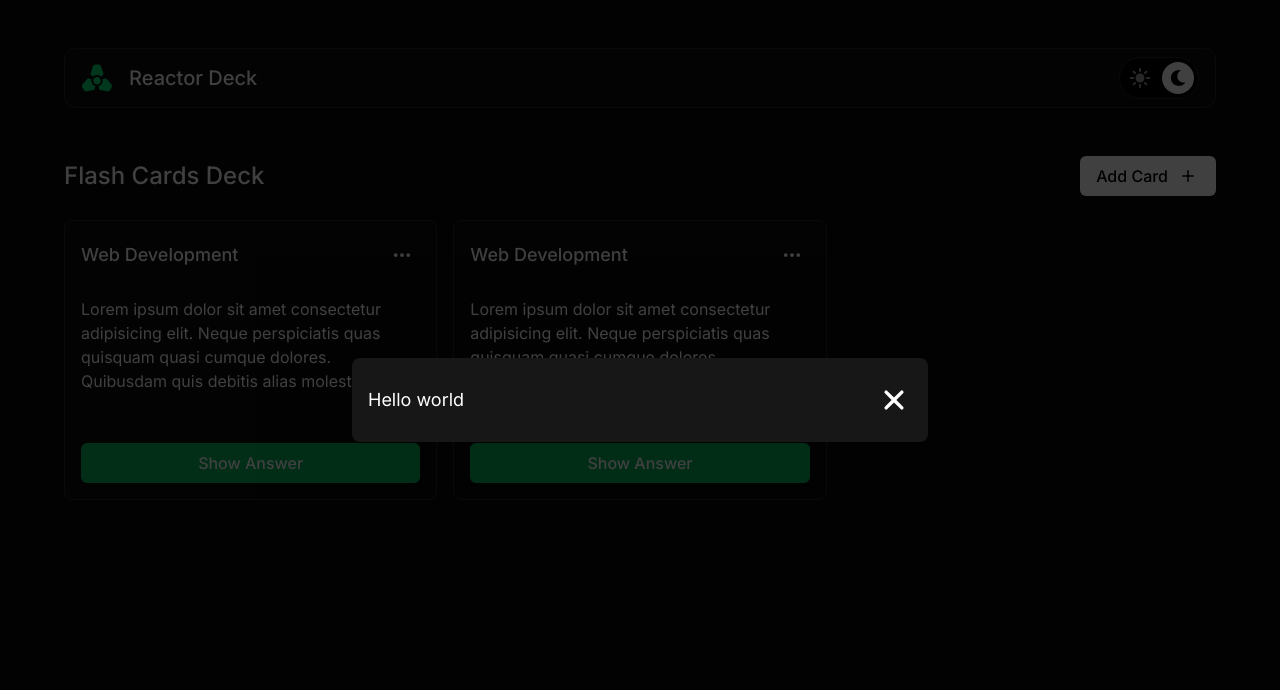
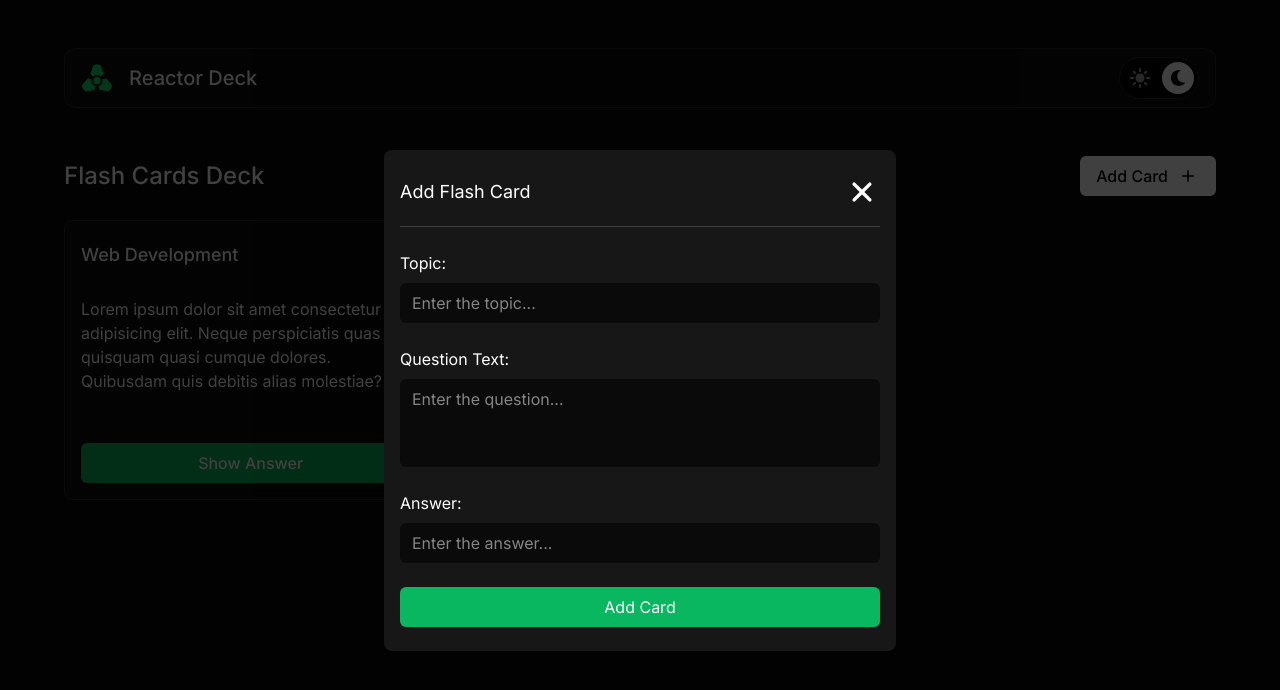
Before and after one commit to CodingDango/mern-flashcards, a React (Vite) app: page / in a window 1280 px wide. Both pictures are taken after a click on the button "Add Card". Shown: the top 690 px of the page. Built offline with nearby package versions, Linux system fonts and the light colour scheme.

Commit message:
AppCardForm UI

```diff
--- /dev/null
+++ b/src/components/AddCardForm.jsx
@@ -0,0 +1,21 @@
+const AddCardForm = () => {
+  return (
+    <form className="flex flex-col gap-my-md">
+      <label className="flex flex-col gap-my-xs">
+        <span>Topic:</span>
+        <input  placeholder="Enter the topic..." type="text" className="px-3 py-2 bg-neutral-950 rounded-md"/>
+      </label>
+      <label className="flex flex-col gap-my-xs">
+        <span>Question Text:</span>
+        <textarea placeholder="Enter the question..." rows={3} className="rounded-md bg-neutral-950 resize-none px-3 py-2"></textarea>
+      </label>
+      <label className="flex flex-col gap-my-xs">
+        <span>Answer:</span>
+        <input placeholder="Enter the answer..." type="text" className="px-3 py-2 bg-neutral-950 rounded-md"/>
+      </label>
+      <button type="submit" className="w-full button button--primary">Add Card</button>
+    </form>
+  )
+}
+
+export default AddCardForm;
--- a/src/components/Main.jsx
+++ b/src/components/Main.jsx
@@ -1,6 +1,7 @@
 import { IoIosAdd } from "react-icons/io";
+import { usePopUpContext } from "../context/PopUpContext";
 import FlashcardList from "./FlashcardList";
-import { usePopUpContext } from "../context/PopUpContext";
+import AddCardForm from "./AddCardForm";
 
 const Main = () => {
   const popUpContext = usePopUpContext();
@@ -25,7 +26,7 @@ const Main = () => {
       <div className="flex justify-between items-center">
         <h1 className="text-2xl font-medium">Flash Cards Deck</h1>
         <button
-          onClick={() => popUpContext.openPopUp("Hello world")}
+          onClick={() => popUpContext.openPopUp("Add Flash Card", <AddCardForm/>)}
           className="button button--white"
         >
           <span className="flex gap-my-xs items-center font-medium">
--- a/src/components/PopUpContainer.jsx
+++ b/src/components/PopUpContainer.jsx
@@ -39,15 +39,17 @@ export default function PopUpContainer({
         h-screen z-100 flex justify-center
         items-center p-4 "
     >
-      <div ref={popUpRef} className="px-my-sm py-my-md rounded-lg bg-neutral-900 text-white max-w-xl max-h-[700px] overflow-y-auto w-full">
+      <div ref={popUpRef} className="px-my-sm py-my-md rounded-lg bg-neutral-900 text-white max-w-lg overflow-y-auto w-full">
         <div className="flex flex-col">
-          <div className="w-full flex justify-between items-center">
+          <div className="pb-my-sm w-full flex justify-between items-center border-b border-neutral-700">
             <h2 className="text-lg">{headerText}</h2>
             <button className="cursor-pointer" onClick={closePopUp}>
               <IoClose size={36}/>
             </button>
           </div>
-          {elements}
+          <div className="pt-my-md">
+            {elements}
+          </div>
         </div>
       </div>
 
--- a/src/context/OptionsMenuManagerProvider.jsx
+++ b/src/context/OptionsMenuManagerProvider.jsx
@@ -32,7 +32,6 @@ const OptionsMenuMangerProvider = ({children}) => {
     };
   });
 
-
   return (
     <OptionsMenuManagerContext.Provider value={value}>
       {children}
--- a/src/context/PopUpProvider.jsx
+++ b/src/context/PopUpProvider.jsx
@@ -29,7 +29,9 @@ const PopUpProvider = ({children}) => {
         isOpen={isOpen}
         closePopUp={closePopUp}
       />
+      <div inert={isOpen ? true : undefined}>
         {children}
+      </div>
     </PopUpContext.Provider>
   );
 }
```
Also changed, not shown: 1 other file (tests, documents, lock files or other folders).
